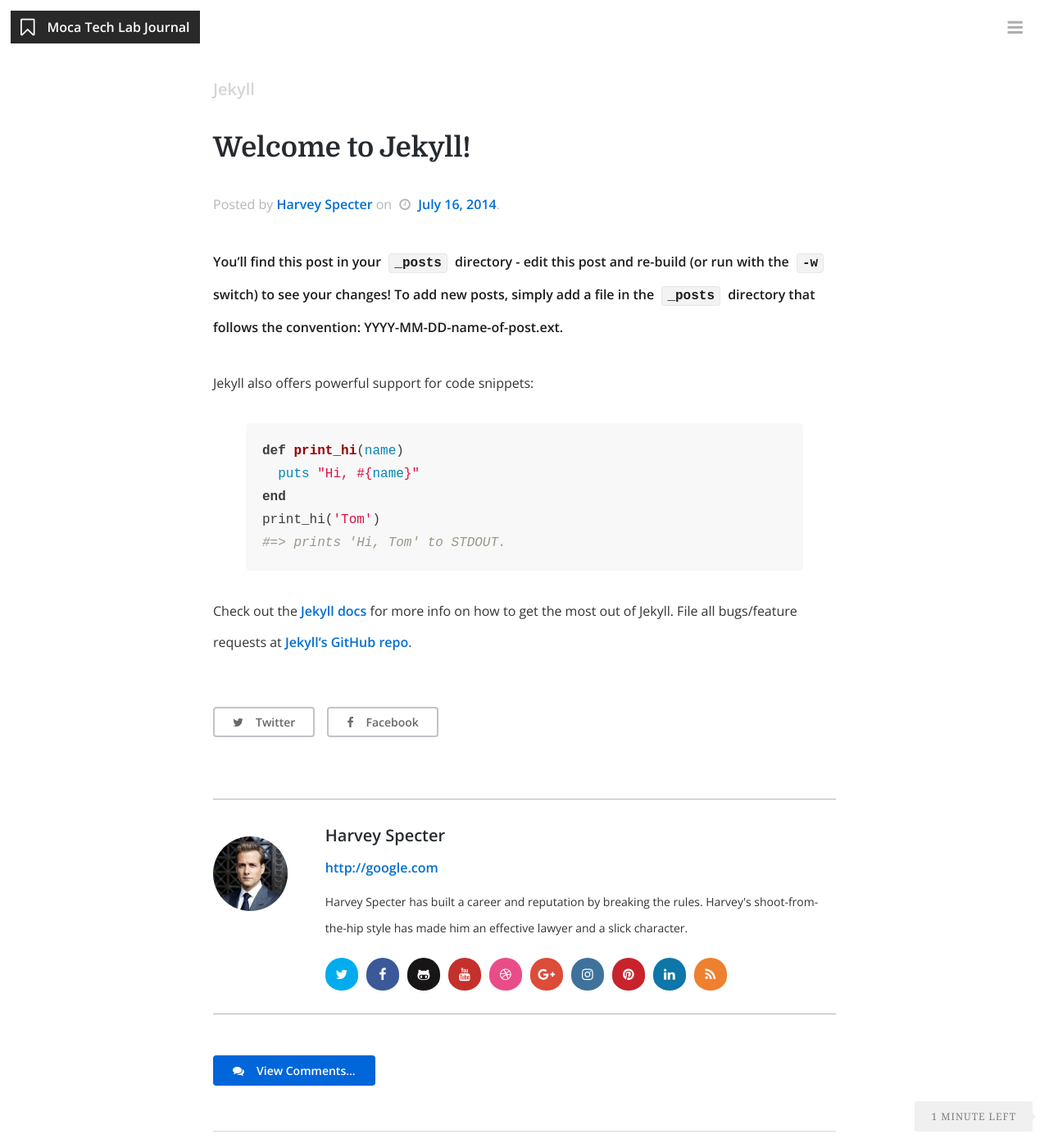
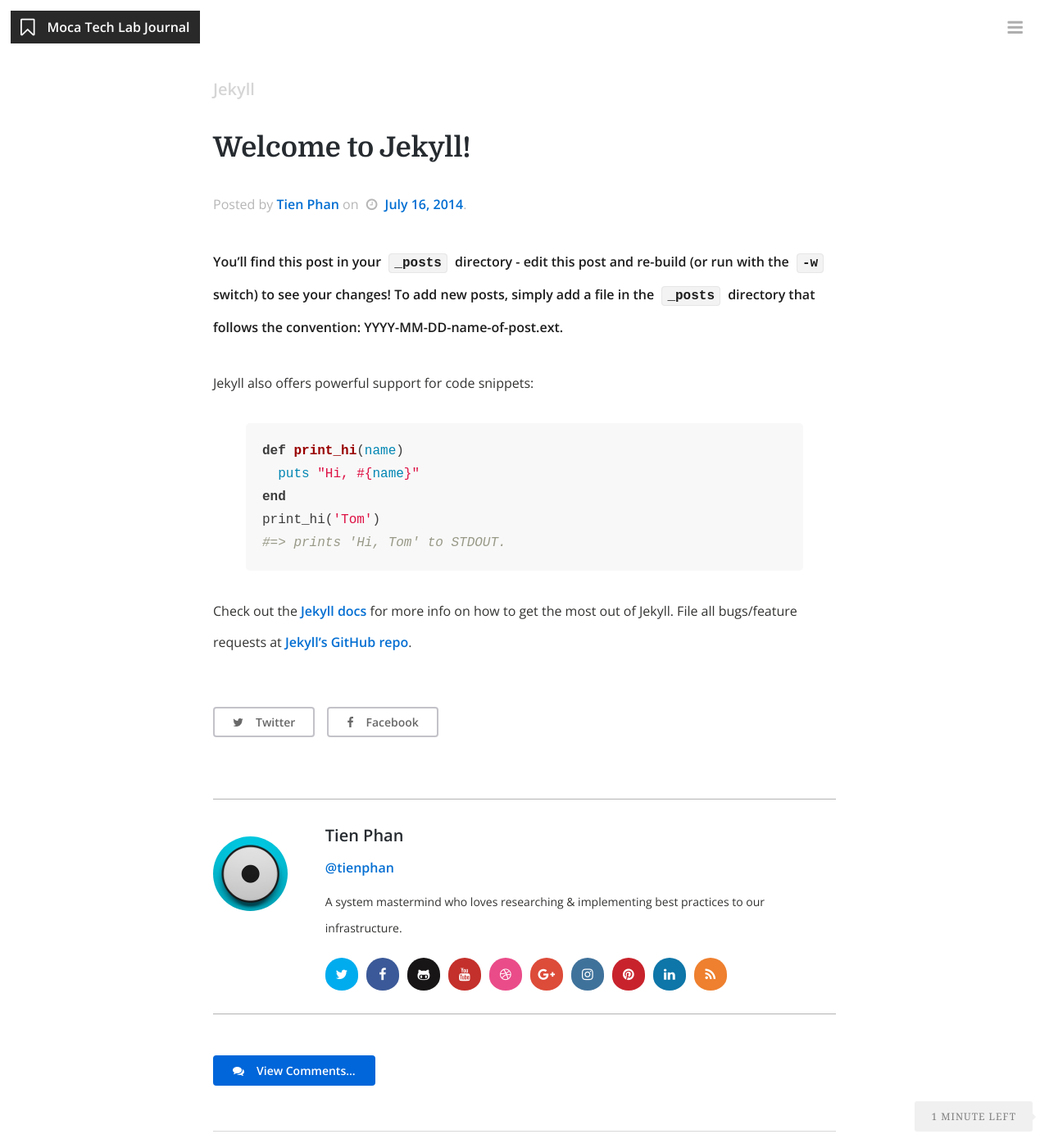
Before and after one commit to longcle/mocatechlab, a Jekyll site: the page built from _posts/2014-07-16-welcome-to-jekyll.markdown, in a window 1280 px wide and 1400 px high. Shown: the whole window at 82% size. Built offline with Jekyll 4.4.1, drawn with Linux system fonts in a browser that asks for light colours; nearby versions of some CDN libraries.

Commit message:
updated author tienphan

```diff
--- a/_config.yml
+++ b/_config.yml
@@ -13,10 +13,10 @@
 
 
 # Author Settings
-author_name: 				"Harvey Specter"
-author_url: 				"http://google.com"
-author_bio: 				"Harvey Specter has built a career and reputation by breaking the rules. Harvey's shoot-from-the-hip style has made him an effective lawyer and a slick character."
-author_email: 				"support@ecko.me"
+author_name: 				"Tien Phan"
+author_url: 				"@tienphan"
+author_bio: 				"A system mastermind who loves researching & implementing best practices to our infrastructure."
+author_email: 				"tien.phan@moca.vn"
 author_image: 				"/assets/img/authorimage.jpg"
 
 
```
Also changed, not shown: assets/img/authorimage.jpg, assets/img/bloglogo.jpg.
